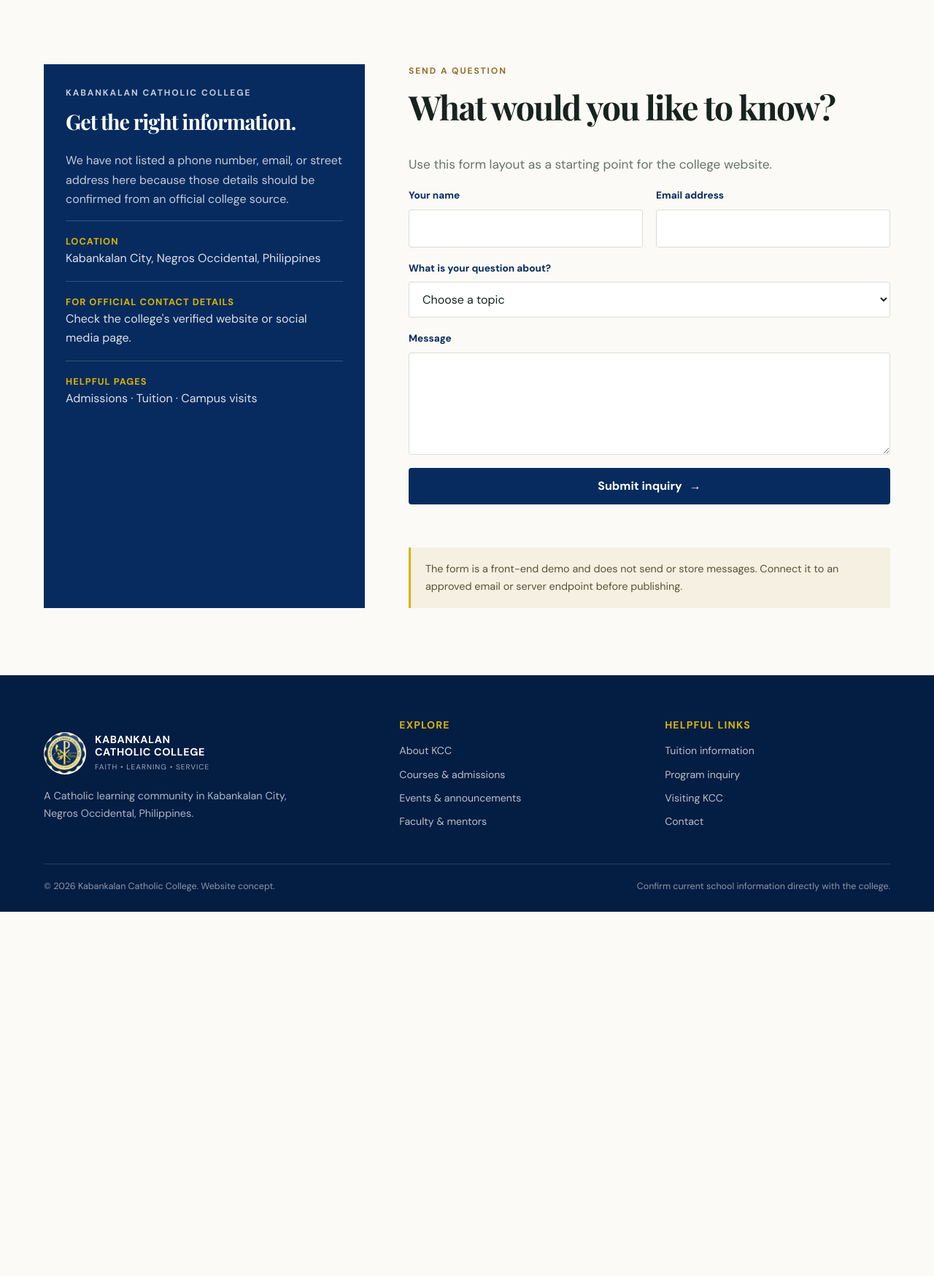
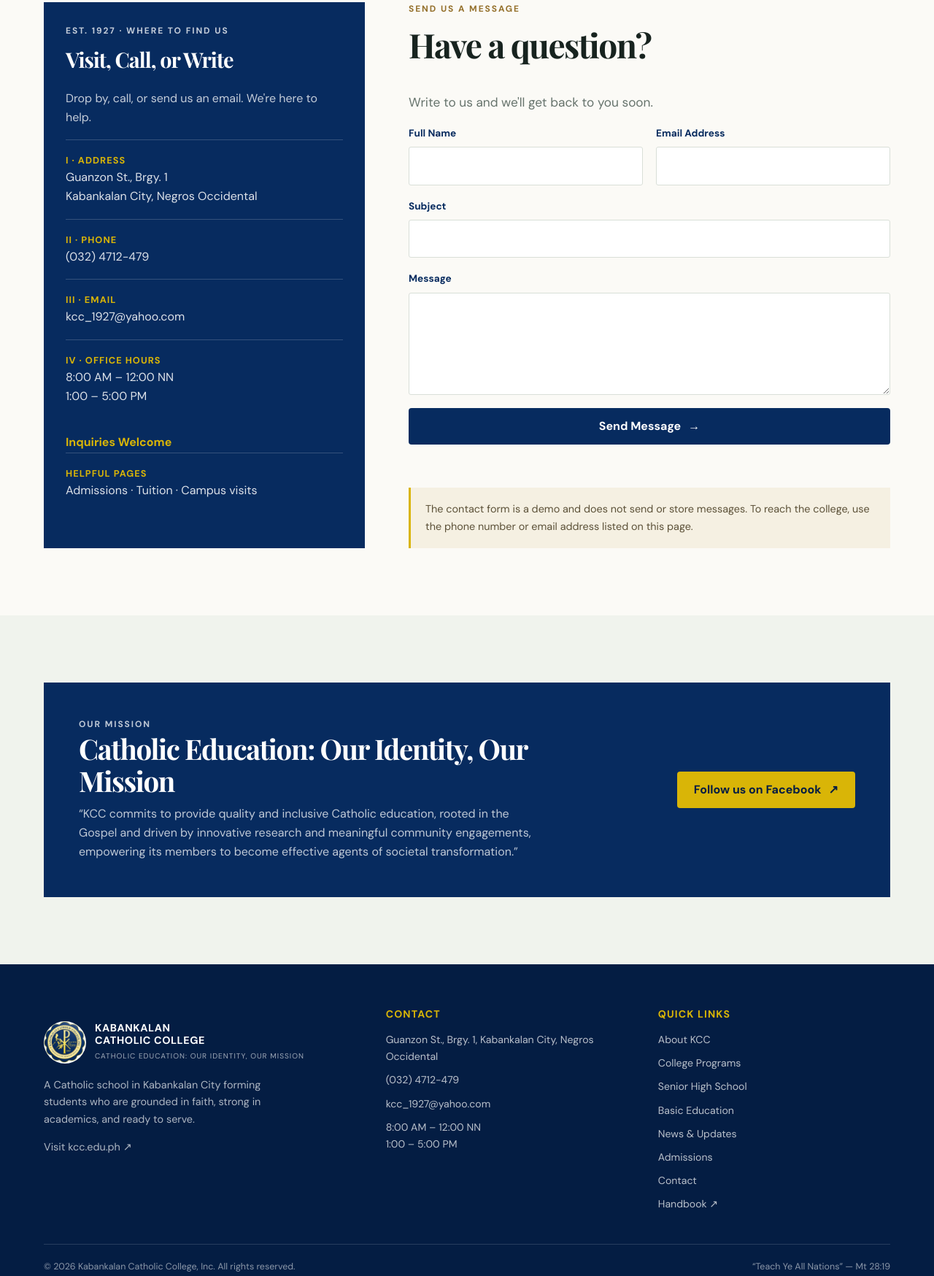
Before and after one commit to aljhon-ai/libacao-project-2, a plain HTML site: page contact.html in a window 1280 px wide. Shown: the part 497-2245 px from the top of the page at 73% size. Before the commit the page ends 1746 px from the top, so only its background shows below. Drawn offline with nearby package versions, Linux system fonts and the light colour scheme.

Commit message:
adding contact

```diff
--- a/contact.html
+++ b/contact.html
@@ -15,27 +15,38 @@
     <nav class="main-nav" id="primary-navigation" aria-label="Main navigation"><a href="index.html">Home</a><a href="about.html">About</a><a href="courses.html">Courses</a><a href="events.html">Events</a><a href="trainers.html">Faculty</a><a href="pricing.html">Tuition</a><a href="contact.html" class="nav-apply">Get in touch</a></nav>
   </div></header>
   <main id="main">
-    <section class="page-hero"><div class="container"><p class="eyebrow">Contact</p><h1>We’re here to help you take the next step.</h1><p>For accurate information about courses, admissions, tuition, and campus visits, please reach out to Kabankalan Catholic College through its official channels.</p></div></section>
+    <section class="page-hero"><div class="container"><p class="eyebrow">Kabankalan Catholic College</p><h1>Contact Us</h1><p>Have questions about enrollment, programs, or campus life? We're happy to help.</p></div></section>
     <section class="section"><div class="container contact-grid">
-      <aside class="contact-panel"><p class="eyebrow">Kabankalan Catholic College</p><h2>Get the right information.</h2><p>We have not listed a phone number, email, or street address here because those details should be confirmed from an official college source.</p>
-        <div class="contact-detail"><strong>Location</strong><span>Kabankalan City, Negros Occidental, Philippines</span></div>
-        <div class="contact-detail"><strong>For official contact details</strong><span>Check the college's verified website or social media page.</span></div>
+      <aside class="contact-panel"><p class="eyebrow">Est. 1927 · Where to Find Us</p><h2>Visit, Call, or Write</h2><p>Drop by, call, or send us an email. We're here to help.</p>
+        <div class="contact-detail"><strong>I · Address</strong><span>Guanzon St., Brgy. 1<br>Kabankalan City, Negros Occidental</span></div>
+        <div class="contact-detail"><strong>II · Phone</strong><span><a href="tel:+63324712479">(032) 4712-479</a></span></div>
+        <div class="contact-detail"><strong>III · Email</strong><span><a href="mailto:kcc_1927@yahoo.com">kcc_1927@yahoo.com</a></span></div>
+        <div class="contact-detail"><strong>IV · Office Hours</strong><span>8:00 AM – 12:00 NN<br>1:00 – 5:00 PM</span></div>
+        <p class="contact-welcome">Inquiries Welcome</p>
         <div class="contact-detail"><strong>Helpful pages</strong><span><a href="courses.html">Admissions</a> · <a href="pricing.html">Tuition</a> · <a href="starter-page.html">Campus visits</a></span></div>
       </aside>
-      <div><p class="eyebrow">Send a question</p><h2>What would you like to know?</h2><p class="lead">Use this form layout as a starting point for the college website.</p>
+      <div><p class="eyebrow">Send Us a Message</p><h2>Have a question?</h2><p class="lead">Write to us and we'll get back to you soon.</p>
         <form data-contact-form>
           <div class="form-grid">
-            <div class="form-field"><label for="name">Your name</label><input id="name" name="name" type="text" autocomplete="name" required></div>
-            <div class="form-field"><label for="email">Email address</label><input id="email" name="email" type="email" autocomplete="email" required></div>
-            <div class="form-field full"><label for="topic">What is your question about?</label><select id="topic" name="topic" required><option value="">Choose a topic</option><option>Courses and admissions</option><option>Tuition and fees</option><option>Campus visit</option><option>Other inquiry</option></select></div>
+            <div class="form-field"><label for="name">Full Name</label><input id="name" name="name" type="text" autocomplete="name" required></div>
+            <div class="form-field"><label for="email">Email Address</label><input id="email" name="email" type="email" autocomplete="email" required></div>
+            <div class="form-field full"><label for="subject">Subject</label><input id="subject" name="subject" type="text" required></div>
             <div class="form-field full"><label for="message">Message</label><textarea id="message" name="message" required></textarea></div>
-            <div class="form-field full"><button class="button button-green" type="submit">Submit inquiry <span aria-hidden="true">→</span></button><p class="form-status" data-form-status aria-live="polite"></p></div>
+            <div class="form-field full"><button class="button button-green" type="submit">Send Message <span aria-hidden="true">→</span></button><p class="form-status" data-form-status aria-live="polite"></p></div>
           </div>
         </form>
-        <div class="notice">The form is a front-end demo and does not send or store messages. Connect it to an approved email or server endpoint before publishing.</div>
+        <div class="notice">The contact form is a demo and does not send or store messages. To reach the college, use the phone number or email address listed on this page.</div>
       </div>
     </div></section>
+    <section class="section soft-section"><div class="container callout"><div><p class="eyebrow">Our Mission</p><h2>Catholic Education: Our Identity, Our Mission</h2><p>“KCC commits to provide quality and inclusive Catholic education, rooted in the Gospel and driven by innovative research and meaningful community engagements, empowering its members to become effective agents of societal transformation.”</p></div><a class="button" href="https://www.facebook.com/KCCInc1927" target="_blank" rel="noopener noreferrer">Follow us on Facebook <span aria-hidden="true">↗</span></a></div></section>
   </main>
-  <footer class="site-footer"><div class="container"><div class="footer-grid"><div><a class="brand" href="index.html"><span class="brand-mark" aria-hidden="true">K</span><span><span class="brand-name">KABANKALAN<br>CATHOLIC COLLEGE</span><span class="brand-subtitle">Faith • Learning • Service</span></span></a><p class="footer-about">A Catholic learning community in Kabankalan City, Negros Occidental, Philippines.</p></div><div><h3>Explore</h3><div class="footer-links"><a href="about.html">About KCC</a><a href="courses.html">Courses & admissions</a><a href="events.html">Events & announcements</a><a href="trainers.html">Faculty & mentors</a></div></div><div><h3>Helpful links</h3><div class="footer-links"><a href="pricing.html">Tuition information</a><a href="course-details.html">Program inquiry</a><a href="starter-page.html">Visiting KCC</a><a href="contact.html">Contact</a></div></div></div><div class="footer-bottom"><p>© <span data-year></span> Kabankalan Catholic College. Website concept.</p><p>Confirm current school information directly with the college.</p></div></div></footer>
+  <footer class="site-footer"><div class="container">
+    <div class="footer-grid contact-footer-grid">
+      <div><a class="brand" href="https://kcc.edu.ph/" aria-label="Kabankalan Catholic College official website"><span class="brand-mark" aria-hidden="true">K</span><span><span class="brand-name">KABANKALAN<br>CATHOLIC COLLEGE</span><span class="brand-subtitle">Catholic Education: Our Identity, Our Mission</span></span></a><p class="footer-about">A Catholic school in Kabankalan City forming students who are grounded in faith, strong in academics, and ready to serve.</p><p class="footer-about"><a href="https://kcc.edu.ph/">Visit kcc.edu.ph <span aria-hidden="true">↗</span></a></p></div>
+      <div><h3>Contact</h3><div class="footer-links"><span>Guanzon St., Brgy. 1, Kabankalan City, Negros Occidental</span><a href="tel:+63324712479">(032) 4712-479</a><a href="mailto:kcc_1927@yahoo.com">kcc_1927@yahoo.com</a><span>8:00 AM – 12:00 NN<br>1:00 – 5:00 PM</span></div></div>
+      <div><h3>Quick Links</h3><div class="footer-links"><a href="about.html">About KCC</a><a href="courses.html">College Programs</a><a href="courses.html#senior-high-title">Senior High School</a><a href="courses.html#basic-education-title">Basic Education</a><a href="events.html">News &amp; Updates</a><a href="courses.html">Admissions</a><a href="contact.html">Contact</a><a href="https://kcc.edu.ph/handbook" target="_blank" rel="noopener noreferrer">Handbook ↗</a></div></div>
+    </div>
+    <div class="footer-bottom"><p>© <span data-year></span> Kabankalan Catholic College, Inc. All rights reserved.</p><p>“Teach Ye All Nations” — Mt 28:19</p></div>
+  </div></footer>
 </body>
 </html>
--- a/script.js
+++ b/script.js
@@ -34,7 +34,7 @@ if (contactForm) {
     event.preventDefault();
     const status = document.querySelector('[data-form-status]');
     if (status) {
-      status.textContent = 'This demo form is not connected yet. Please contact the college office directly.';
+      status.textContent = 'This demo form does not send messages. Please use the email or phone details on this page.';
     }
   });
 }
--- a/styles.css
+++ b/styles.css
@@ -173,6 +173,7 @@ p { margin-top: 0; }
 .contact-panel { padding: 30px; background: var(--green); color: var(--white); }
 .contact-panel h2 { font-size: 1.8rem; }
 .contact-panel p { color: rgba(255,255,255,.76); }
+.contact-panel .contact-welcome { margin: 20px 0 0; color: var(--gold); font-weight: 700; }
 .contact-detail { padding: 17px 0; border-top: 1px solid rgba(255,255,255,.18); }
 .contact-detail strong { display: block; color: var(--gold); font-size: .8rem; letter-spacing: .08em; text-transform: uppercase; }
 .contact-detail span { color: rgba(255,255,255,.86); }
@@ -188,6 +189,8 @@ p { margin-top: 0; }
 .site-footer { padding: 60px 0 24px; background: var(--green-deep); color: var(--white); }
 .site-footer .brand-mark { border-radius: 50%; background-color: var(--white); }
 .footer-grid { display: grid; grid-template-columns: 1.4fr 1fr 1fr; gap: 55px; padding-bottom: 42px; }
+.contact-footer-grid { grid-template-columns: 1.3fr 1fr 1fr; }
+.footer-links span { overflow-wrap: anywhere; }
 .site-footer .brand { margin-bottom: 18px; color: white; }
 .site-footer .brand-subtitle { color: rgba(255,255,255,.62); }
 .footer-about { max-width: 350px; color: rgba(255,255,255,.68); font-size: .9rem; }
```
